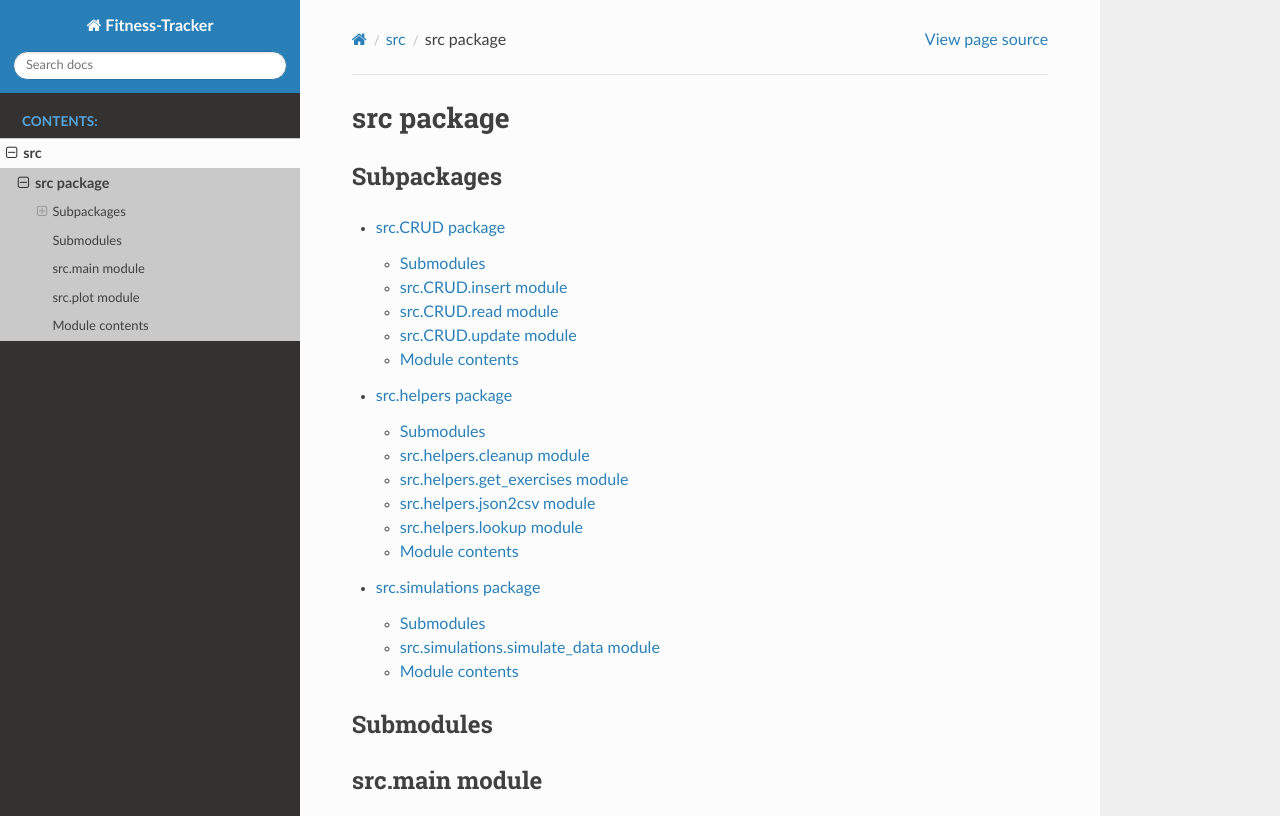
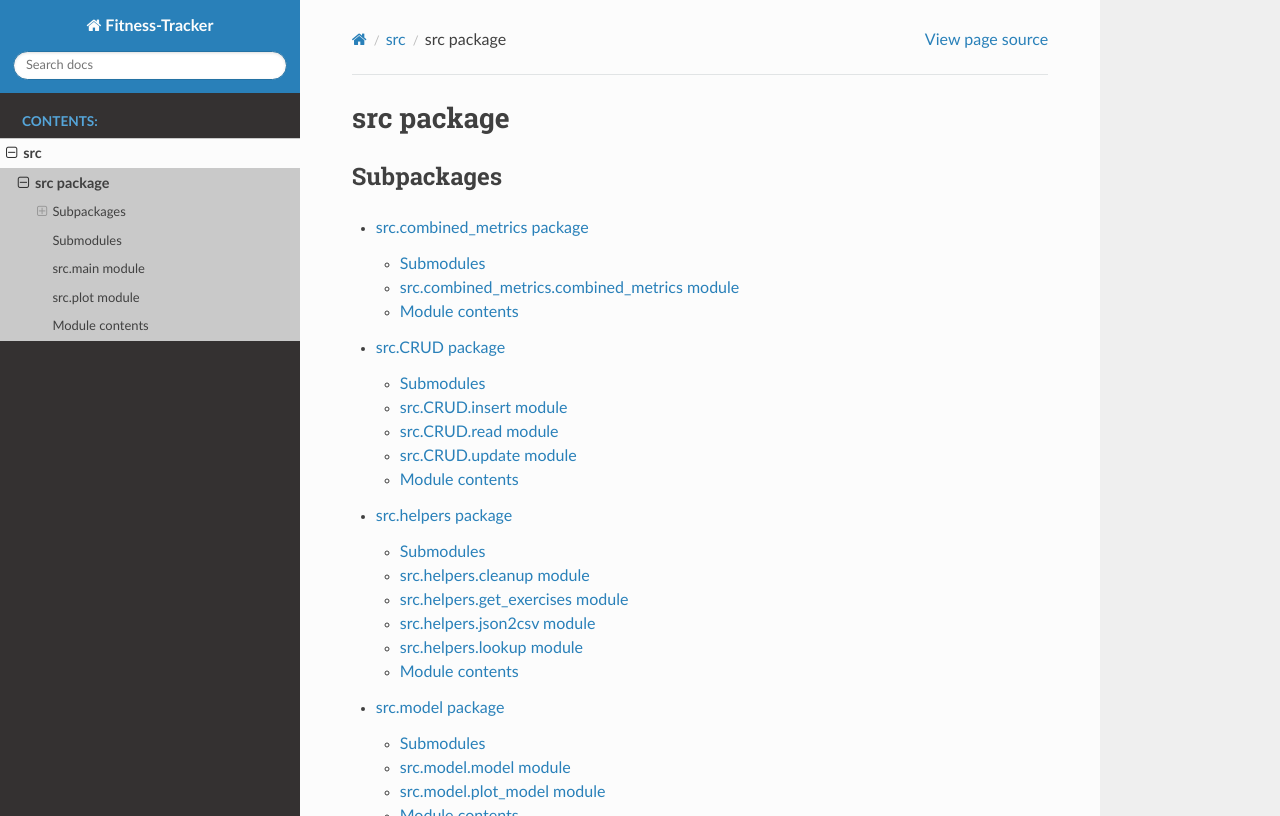
Before and after one commit to TheNewThinkTank/fitness-tracker, a Sphinx documentation site: the page built from docs/source/src.rst, in a window 1280 px wide and 900 px high, cut to the strip 0-816 px from the top of the window. Built offline with Sphinx 7.4.7 and the Read the Docs theme 2.0.0, drawn with Linux system fonts in a browser that asks for light colours.

Commit message:
docs: add modules to toctree

```diff
--- a/docs/source/src.rst
+++ b/docs/source/src.rst
@@ -7,8 +7,10 @@ Subpackages
 .. toctree::
    :maxdepth: 4
 
+   src.combined_metrics
    src.CRUD
    src.helpers
+   src.model
    src.simulations
 
 Submodules
```
